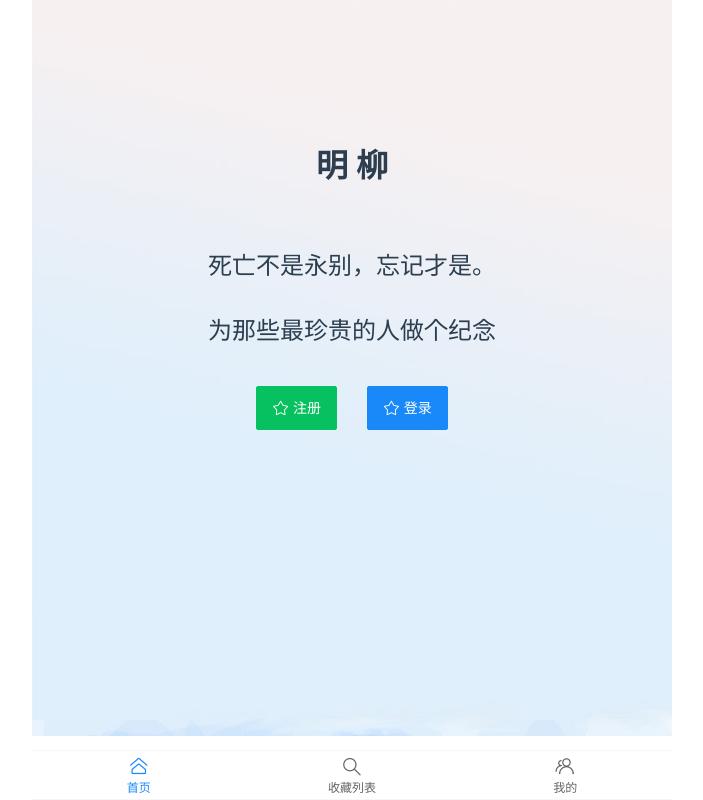
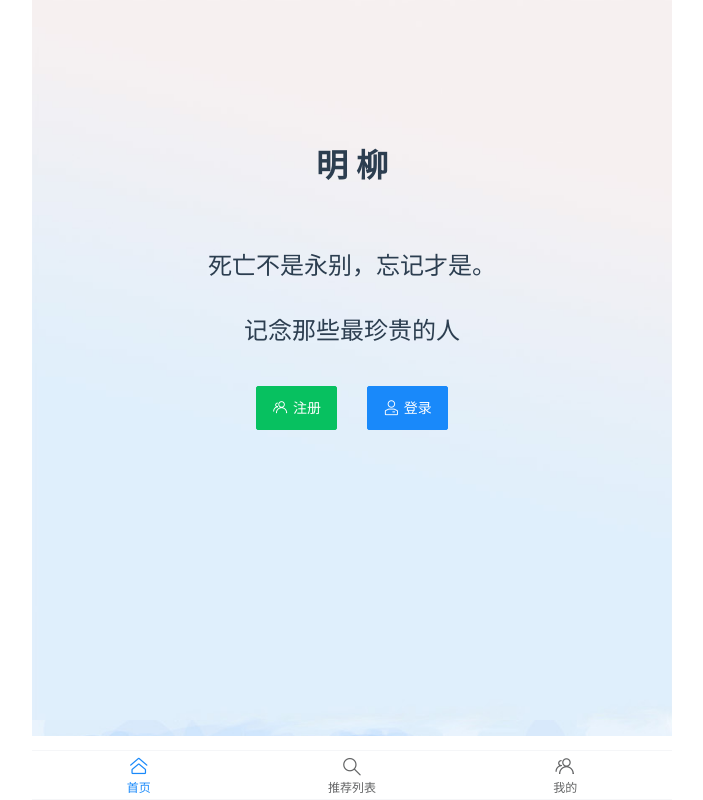
Before and after one commit to Rackar/bright-willow, a Vue app: page /#/home in a window 1280 px wide. Shown: the whole page, without its empty margins (288-991 px from the left). Built offline with nearby package versions, Linux system fonts and the light colour scheme.

Commit message:
小样式调整

```diff
--- a/public/index.html
+++ b/public/index.html
@@ -1,15 +1,18 @@
 <!DOCTYPE html>
 <html lang="en">
   <head>
-    <meta charset="utf-8">
-    <meta http-equiv="X-UA-Compatible" content="IE=edge">
-    <meta name="viewport" content="width=device-width,initial-scale=1.0">
-    <link rel="icon" href="<%= BASE_URL %>favicon.ico">
-    <title>bright-willow</title>
+    <meta charset="utf-8" />
+    <meta http-equiv="X-UA-Compatible" content="IE=edge" />
+    <meta name="viewport" content="width=device-width,initial-scale=1.0" />
+    <link rel="icon" href="<%= BASE_URL %>favicon.ico" />
+    <title>明柳——为了不忘却的记念</title>
   </head>
   <body>
     <noscript>
-      <strong>We're sorry but bright-willow doesn't work properly without JavaScript enabled. Please enable it to continue.</strong>
+      <strong>
+        We're sorry but bright-willow doesn't work properly without JavaScript
+        enabled. Please enable it to continue.
+      </strong>
     </noscript>
     <div id="app"></div>
     <!-- built files will be auto injected -->
--- a/src/components/main.vue
+++ b/src/components/main.vue
@@ -11,7 +11,7 @@
         首页
       </van-tabbar-item>
       <van-tabbar-item name="list" icon="search" replace to="/list">
-        收藏列表
+        推荐列表
       </van-tabbar-item>
       <van-tabbar-item name="my" icon="friends-o" replace to="/my">
         我的
--- a/src/components/personList.vue
+++ b/src/components/personList.vue
@@ -2,6 +2,9 @@
   <div>
     <van-divider content-position="left">{{ listName }}</van-divider>
     <van-grid :gutter="10">
+      <span style="font-size:14px;" v-show="!(myList && myList.length)">
+        暂无
+      </span>
       <van-grid-item
         v-for="value in myList"
         :key="value._id"
--- a/src/pages/home.vue
+++ b/src/pages/home.vue
@@ -3,18 +3,18 @@
     <div>
       <h2>明 柳</h2>
       <div class="subtitle">死亡不是永别，忘记才是。</div>
-      <div class="subtitle">为那些最珍贵的人做个纪念</div>
+      <div class="subtitle">记念那些最珍贵的人</div>
 
       <div class="button-group" v-if="!logined">
         <van-button
-          icon="star-o"
+          icon="friends-o"
           type="primary"
           @click="$router.push('/signup')"
         >
           注册
         </van-button>
         <van-button
-          icon="star-o"
+          icon="manager-o"
           type="info"
           @click="$router.push('/login')"
           style="margin-left:30px;"
@@ -27,7 +27,7 @@
           新建人物
         </van-button>
         <van-button
-          icon="star-o"
+          icon="close"
           type="warning"
           @click="$store.commit('logout_delToken')"
           style="margin-left:30px;"
--- a/src/pages/my.vue
+++ b/src/pages/my.vue
@@ -1,6 +1,6 @@
 <template>
   <div class="my">
-    <h3>个人中心</h3>
+    <!-- <h3>个人中心</h3> -->
     <!-- <div>
       <van-button icon="star-o" type="primary" @click="personCreate">
         新建人物
@@ -12,13 +12,11 @@
       </van-button>
     </div>-->
     <div>
-      <van-button icon="star-o" type="primary" @click="personCreate">
+      <van-button icon="user-o" type="primary">
         个人信息
       </van-button>
-    </div>
-    <div>
-      <van-button icon="star-o" type="primary" @click="personCreate">
-        好友
+      <van-button icon="friends-o" type="primary" style="margin-left:30px;">
+        搜索
       </van-button>
     </div>
     <personlist listApiUrl="/api/person/user" listName="我创建的" />
```
